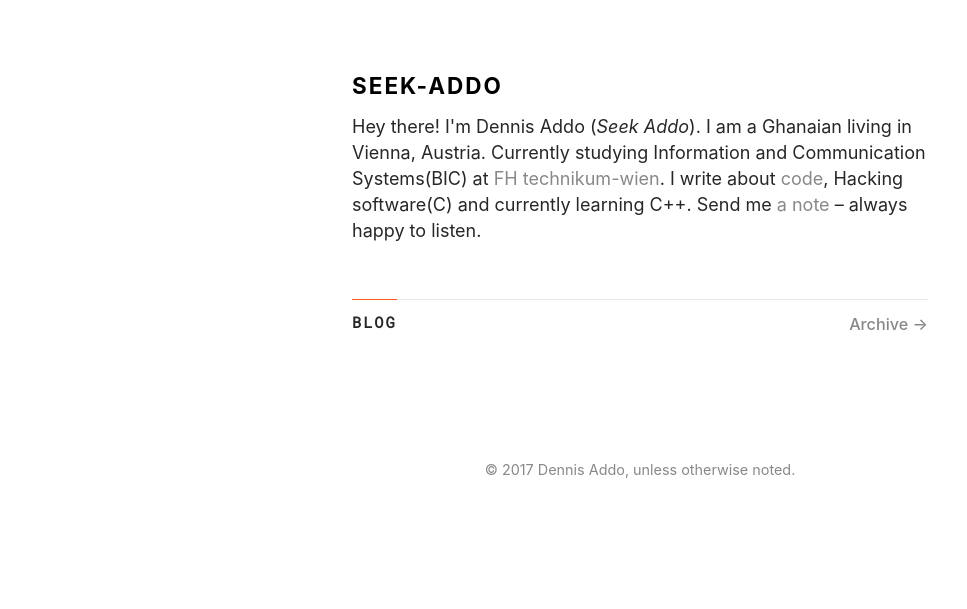
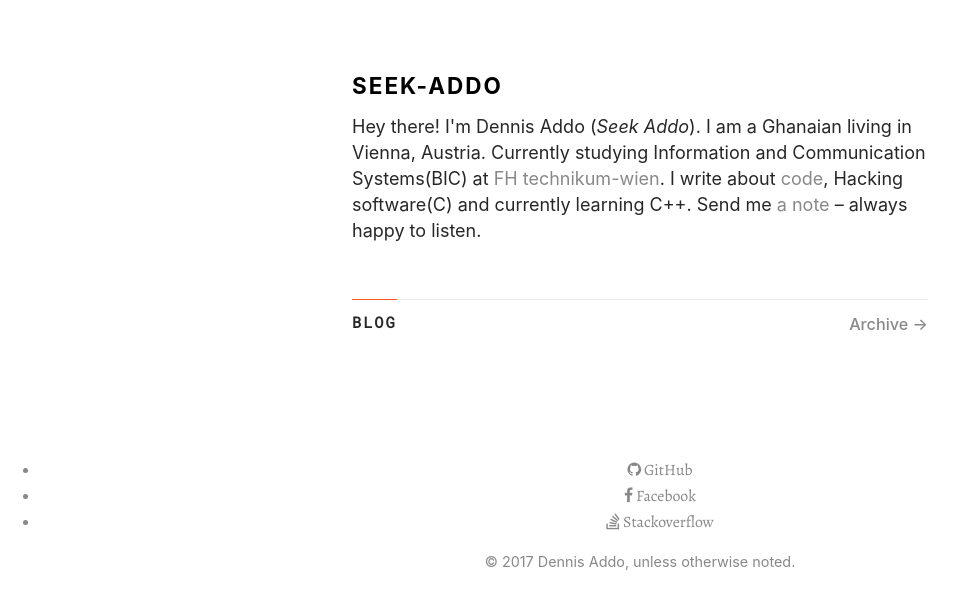
Before and after one commit to seekaddo/seekaddo.github.io, a Jekyll site: the page built from index.html, in a window 1280 px wide. Shown: the top 609 px of the page, without its empty margins (0-967 px from the left). Built offline with Jekyll 4.4.1, drawn with Linux system fonts in a browser that asks for light colours; nearby versions of some CDN libraries; comment, search, counter and statistics services are not loaded.

Commit message:
Update footer.html

```diff
--- a/_includes/footer.html
+++ b/_includes/footer.html
@@ -1,3 +1,31 @@
 <footer class="text-center mar-tb-6">
+  <ul>
+  {% if site.github_username %}
+  <li>
+    <a href="https://github.com/{{ site.github_username }}">
+      <i class="fa fa-github"></i> GitHub
+    </a>
+  </li>
+{% endif %}
+
+
+    {% if site.facebook_username %}
+  <li>
+    <a href="https://www.facebook.com/{{ site.facebook_username }}">
+      <i class="fa fa-facebook"></i> Facebook
+    </a>
+  </li>
+{% endif %}
+
+
+    {% if site.stackoverflow_username %}
+  <li>
+    <a href="https://www.stackoverflow.com/{{ site.stackoverflow_username }}">
+      <i class="fa fa-stack-overflow"></i> Stackoverflow
+    </a>
+  </li>
+{% endif %}
+
+  </ul>
 © {{'now' | date: '%Y' }} {{ site.author }}, unless otherwise noted.
 </footer>
```
